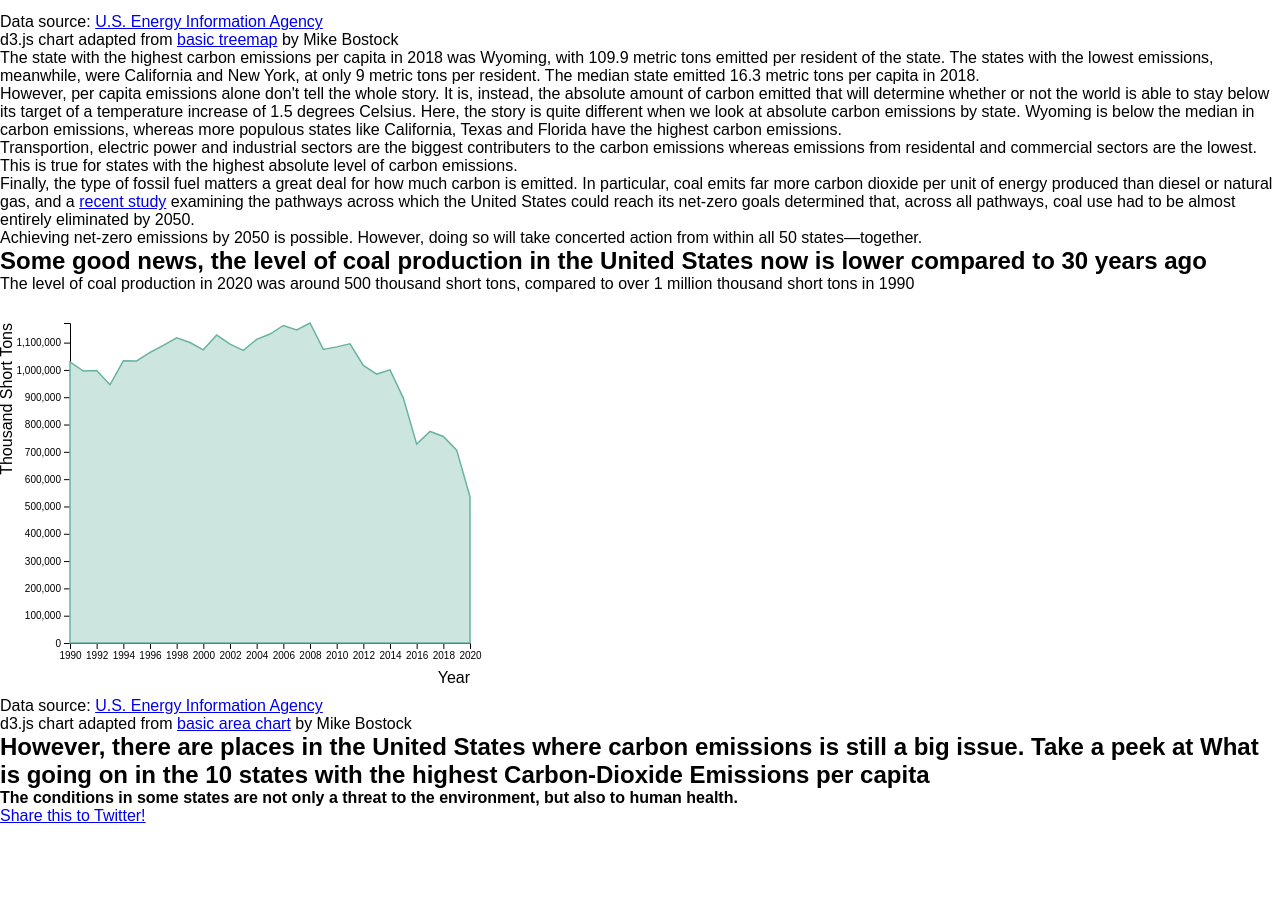
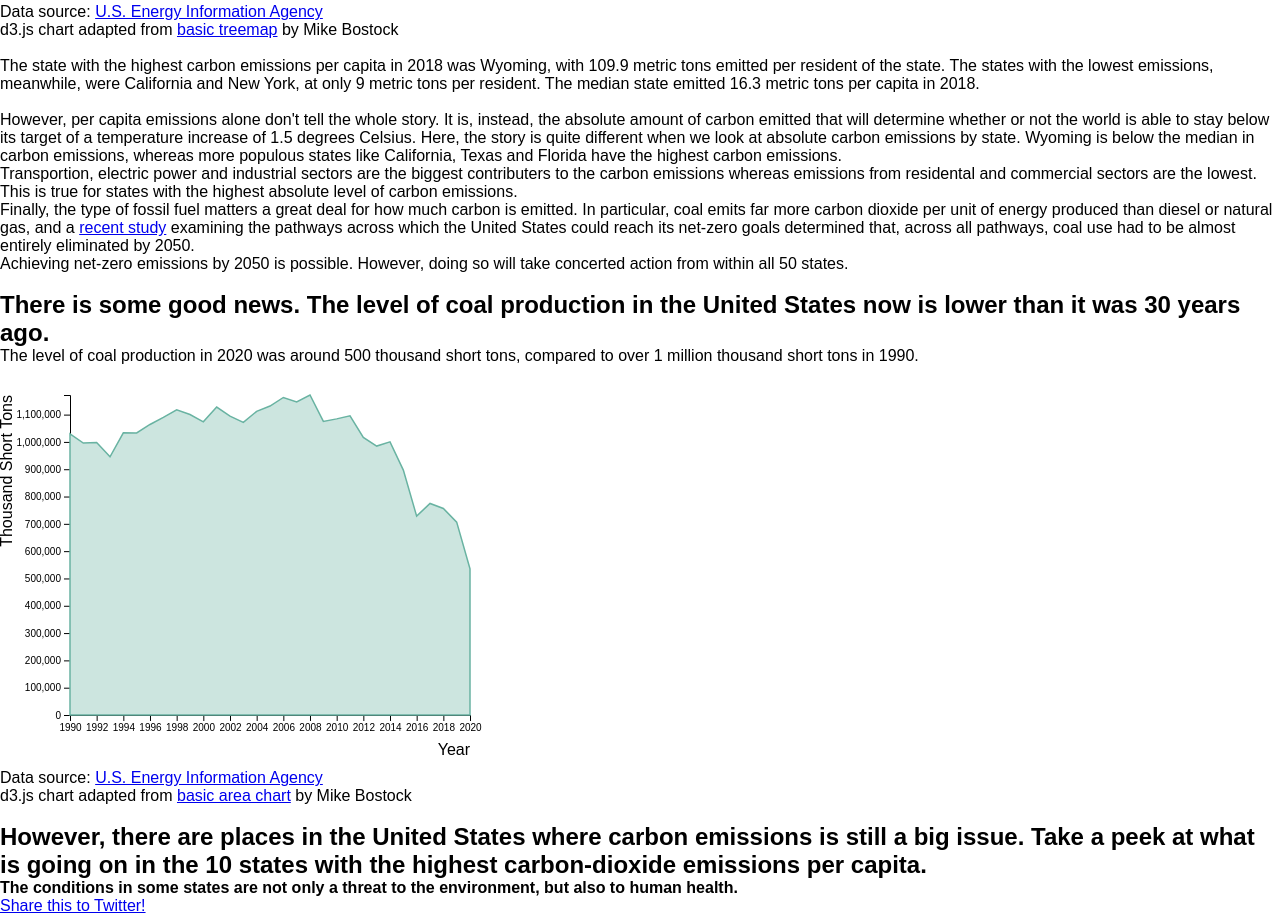
Before and after one commit to code4policy-archive/Final_Project_Carbon_emission, a plain HTML site: page p1-emissions/p1-emissions.html in a window 1280 px wide. Shown: the part 1211-2126 px from the top of the page. Before the commit the page ends 2036 px from the top, so only its background shows below. Drawn offline with nearby package versions, Linux system fonts and the light colour scheme; a script that the page names is missing; files whose address does not match are found by name.

Commit message:
added line breaks

```diff
--- a/p1-emissions/p1-emissions.html
+++ b/p1-emissions/p1-emissions.html
@@ -32,9 +32,7 @@
                     </ul>
                 </div>
             </nav>
-
-        <h1>U.S. Carbon Emissions: How Does Your State Compare?</h1>
-        <h2>President Biden has pledged that the United States will reach net-zero emissions by 2050</h2>
+        <h2>President Biden has pledged that the United States will reach net-zero emissions by 2050</h2><br>
             <p>But the United States is not a monolith, and its 50 states have different economies, energy mixes, politics, and, as a result, different emissions levels. To ensure that the U.S. achieves its net-zero goals, it is necessary to understand which states are the highest carbon emitters, which are the lowest carbon emitters, and the lessons that can be learned from each.</p>
             <!--Embedding the treemap of carbon emissions per capita -->
             <div id="treemap"></div>
@@ -42,9 +40,9 @@
 
             <script src="p1-emissions/treemap-d3.js"></script>
             <p>Data source: <a href="https://www.eia.gov/environment/emissions/state">U.S. Energy Information Agency</a></p>
-            <p>d3.js chart adapted from <a href="https://www.d3-graph-gallery.com/graph/treemap_basic.html">basic treemap</a> by Mike Bostock</p>
+            <p>d3.js chart adapted from <a href="https://www.d3-graph-gallery.com/graph/treemap_basic.html">basic treemap</a> by Mike Bostock</p><br>
 
-            <p>The state with the highest carbon emissions per capita in 2018 was Wyoming, with 109.9 metric tons emitted per resident of the state. The states with the lowest emissions, meanwhile, were California and New York, at only 9 metric tons per resident. The median state emitted 16.3 metric tons per capita in 2018.</p>
+            <p>The state with the highest carbon emissions per capita in 2018 was Wyoming, with 109.9 metric tons emitted per resident of the state. The states with the lowest emissions, meanwhile, were California and New York, at only 9 metric tons per resident. The median state emitted 16.3 metric tons per capita in 2018.</p><br>
 
             <p> However, per capita emissions alone don't tell the whole story. It is, instead, the absolute amount of carbon emitted that will determine whether or not the world is able to stay below its target of a temperature increase of 1.5 degrees Celsius. Here, the story is quite different when we look at absolute carbon emissions by state. Wyoming is below the median in carbon emissions, whereas more populous states like California, Texas and Florida have the highest carbon emissions. </p>
 
@@ -65,14 +63,14 @@
                 <p>Finally, the type of fossil fuel matters a great deal for how much carbon is emitted. In particular, coal emits far more carbon dioxide per unit of energy produced than diesel or natural gas, and a <a href="https://netzeroamerica.princeton.edu/img/Princeton_NZA_Interim_Report_15_Dec_2020_FINAL.pdf">recent study</a> examining the pathways across which the United States could reach its net-zero goals determined that, across all pathways, coal use had to be almost entirely eliminated by 2050.</p>
                <!--Embedding searchable table on coal emissions by state -->
                 <div class="flourish-embed flourish-table" data-src="visualisation/8396383"><script src="https://public.flourish.studio/resources/embed.js"></script></div>
-                <p>Achieving net-zero emissions by 2050 is possible. However, doing so will take concerted action from within all 50 states—together.</p>
+                <p>Achieving net-zero emissions by 2050 is possible. However, doing so will take concerted action from within all 50 states.</p> <br>
 
                 </embed>
 
             </p>
 
-        <h2>Some good news, the level of coal production in the United States now is lower compared to 30 years ago</h2>
-        <p>The level of coal production in 2020 was around 500 thousand short tons, compared to over 1 million thousand short tons in 1990</p>
+        <h2>There is some good news. The level of coal production in the United States now is lower than it was 30 years ago.</h2>
+        <p>The level of coal production in 2020 was around 500 thousand short tons, compared to over 1 million thousand short tons in 1990.</p>
 
         <meta charset="utf-8">
 
@@ -84,9 +82,9 @@
 
         <script src='main.js'></script>
         <p>Data source: <a href="https://www.eia.gov/environment/emissions/state">U.S. Energy Information Agency</a></p>
-        <p>d3.js chart adapted from <a href="https://www.d3-graph-gallery.com/graph/area_basic.html">basic area chart</a> by Mike Bostock</p>
+        <p>d3.js chart adapted from <a href="https://www.d3-graph-gallery.com/graph/area_basic.html">basic area chart</a> by Mike Bostock</p><br>
 
-        <h2>However, there are places in the United States where carbon emissions is still a big issue. Take a peek at What is going on in the 10 states with the highest Carbon-Dioxide Emissions per capita</h2>
+        <h2>However, there are places in the United States where carbon emissions is still a big issue. Take a peek at what is going on in the 10 states with the highest carbon-dioxide emissions per capita.</h2>
 
         <p><b>The conditions in some states are not only a threat to the environment, but also to human health.</b></p>
 
```
